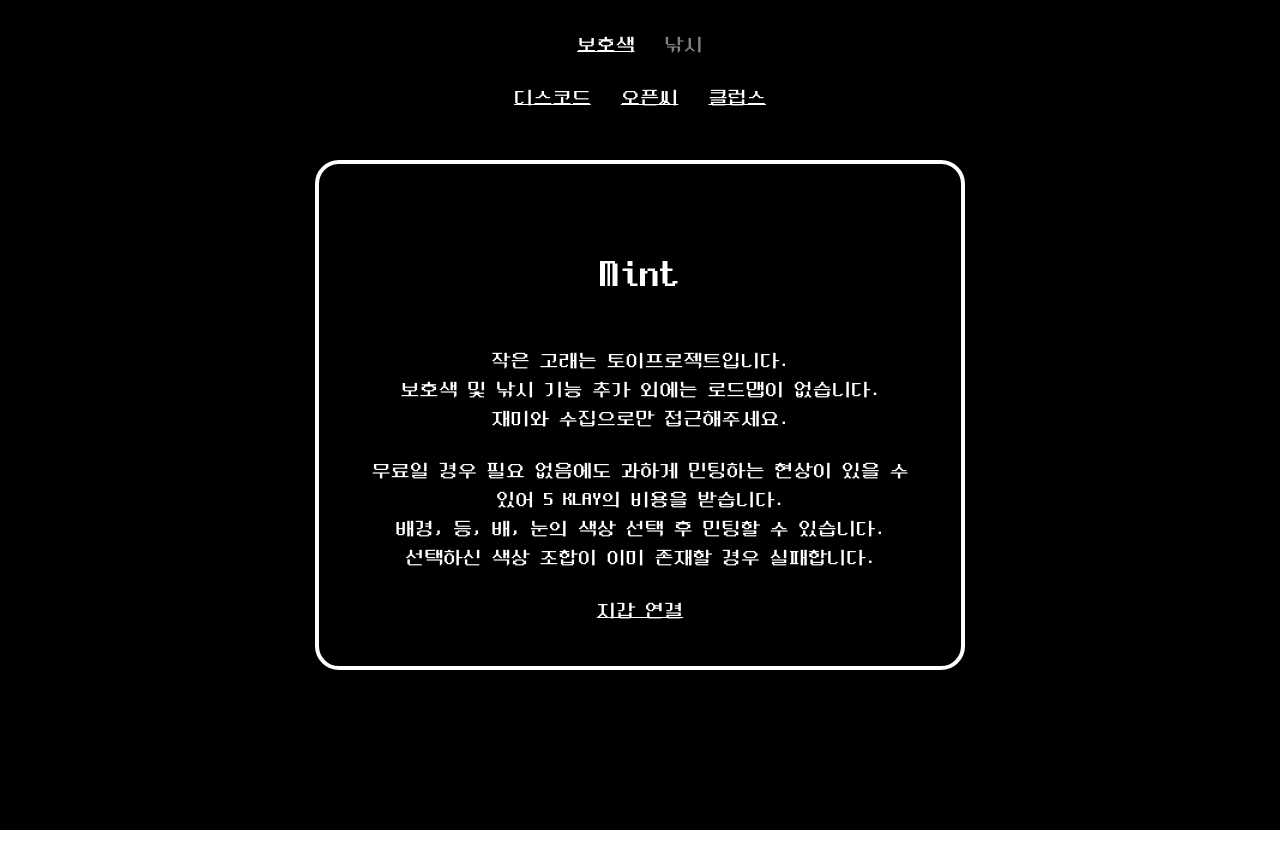
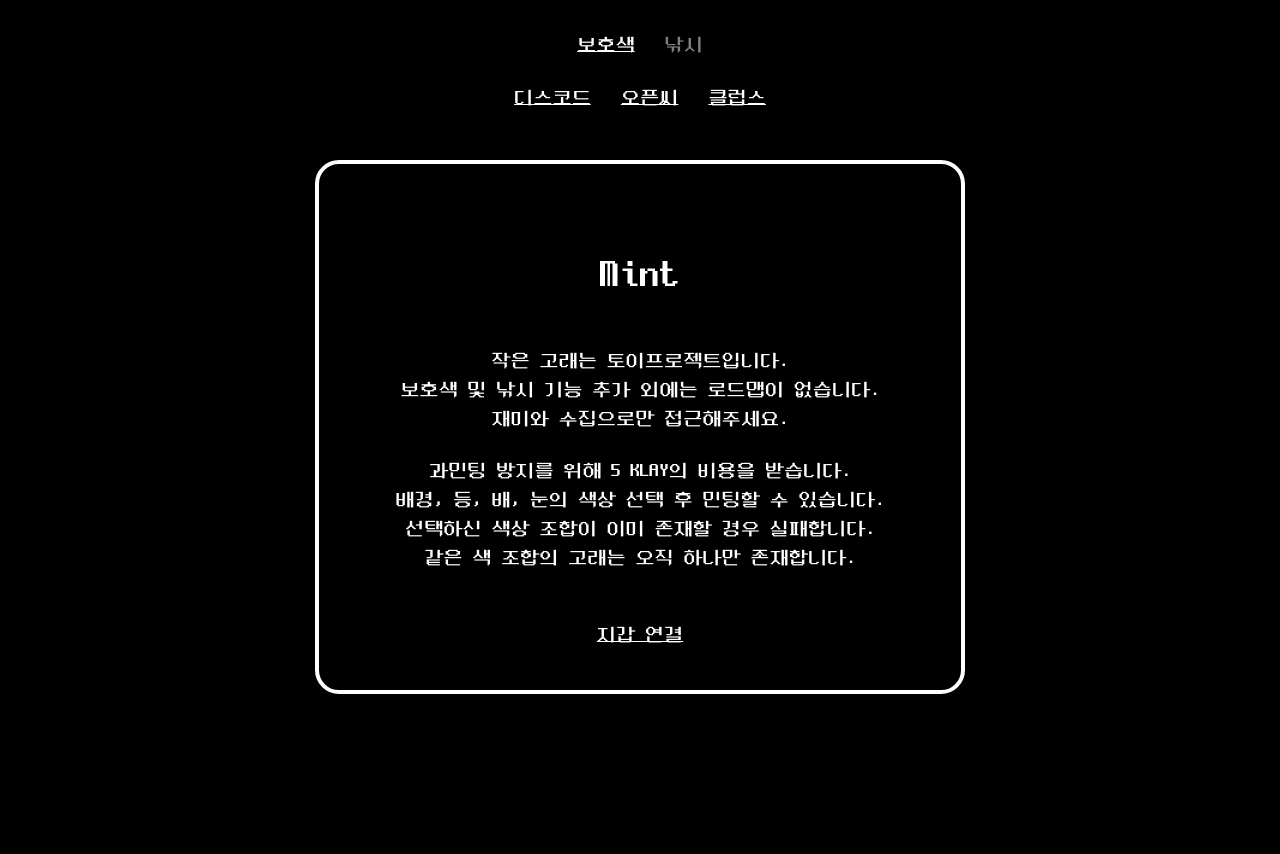
Before and after one commit to klayafterlife/tw, a Nuxt app: page /mint in a window 1280 px wide. Before the commit the page ends 830 px from the top, so only its background shows below. Built offline with nearby package versions, Linux system fonts and the light colour scheme.

Commit message:
민팅에 미리보기 적용

```diff
--- a/pages/mint.vue
+++ b/pages/mint.vue
@@ -8,30 +8,23 @@
       재미와 수집으로만 접근해주세요.<br />
     </div>
 
-    <div class="mb-4">
-      무료일 경우 필요 없음에도 과하게 민팅하는 현상이 있을 수 있어 5 KLAY의 비용을 받습니다.<br />
+    <div class="mb-5">
+      과민팅 방지를 위해 5 KLAY의 비용을 받습니다.<br />
       배경, 등, 배, 눈의 색상 선택 후 민팅할 수 있습니다.<br />
-      선택하신 색상 조합이 이미 존재할 경우 실패합니다.
+      선택하신 색상 조합이 이미 존재할 경우 실패합니다.<br />
+      같은 색 조합의 고래는 오직 하나만 존재합니다.
     </div>
 
     <ConnectWallet v-if="!connected" />
-    <div v-else class="mb-4 mt-5">
-      <div class="mb-3">{{ cnt }}/1000</div>
-      <div>
-        <input type="color" name="backgound" v-model="back">
-        <label for="backgound" class="mr-5">배경</label>
+    <div v-else class="m-5">
+      <div class="mb-4">포획된 고래: {{ cnt }}/1000</div>
 
-        <input type="color" name="eye" v-model="eye">
-        <label for="eye">눈</label>
-      </div>
-
-      <div>
-        <input type="color" name="body" v-model="body">
-        <label for="body" class="mr-5">몸통</label>
-
-        <input type="color" name="belly" v-model="belly">
-        <label for="belly">배</label>
-      </div>
+      <whale-preview
+        :back.sync="back"
+        :eye.sync="eye"
+        :body.sync="body"
+        :belly.sync="belly"
+      />
 
       <div class="mt-5">
         <a class="link" @click="mint">포획</a>
@@ -43,13 +36,15 @@
 <script>
 import dashboard from '@/mixins/dashboard.js'
 import ConnectWallet from '@/components/ConnectWallet.vue';
+import WhalePreview from '@/components/WhalePreview.vue';
 import { ABI, ADDR } from '@/plugin/util.js';
 
 export default {
   mixins: [ dashboard ],
 
   components: {
-    ConnectWallet
+    ConnectWallet,
+    WhalePreview
   },
 
   data() {
```
